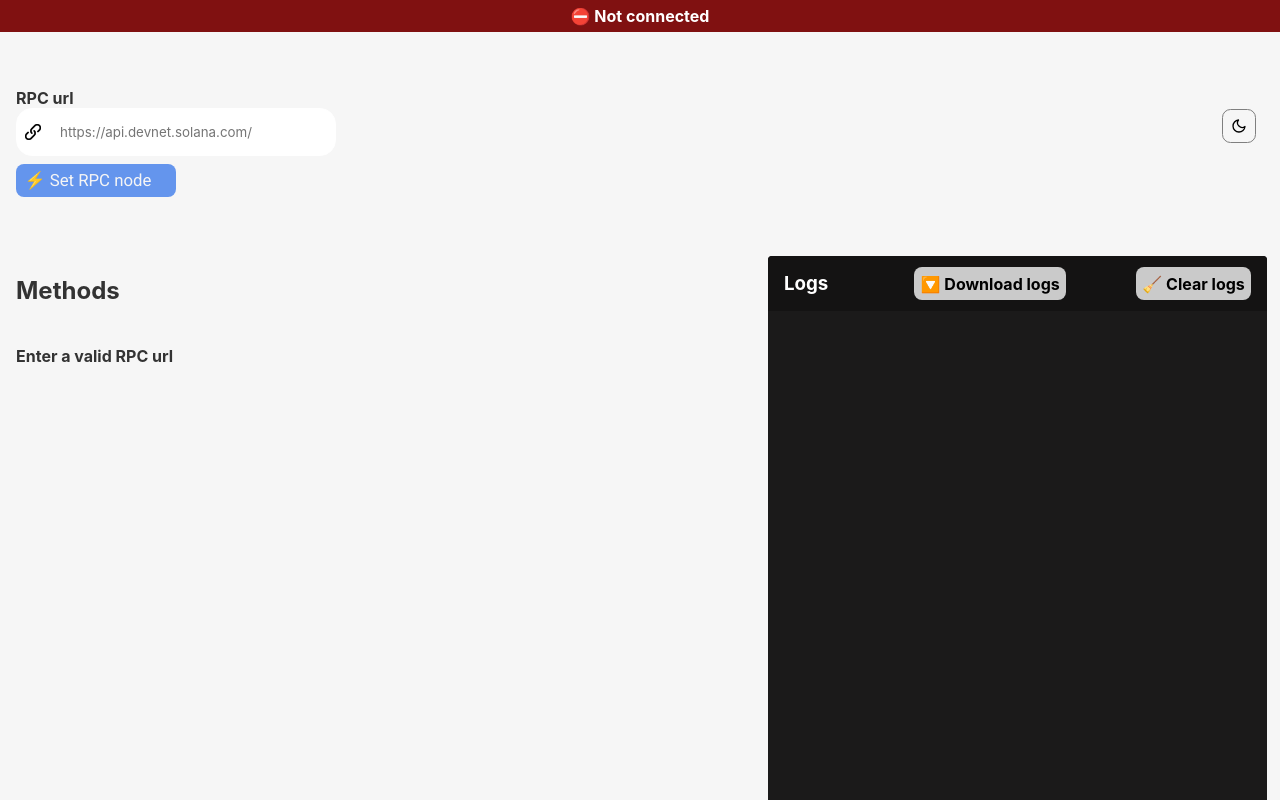
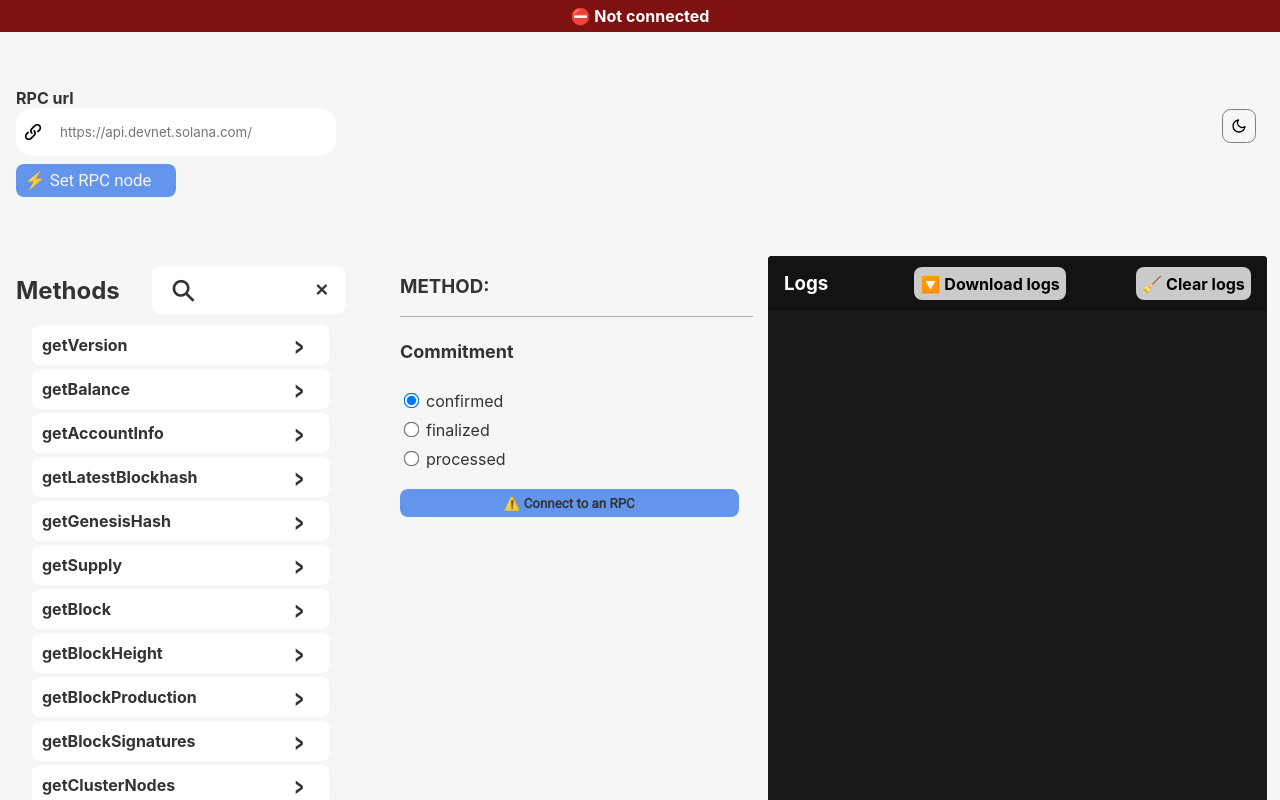
Before and after one commit to aspnxdd/sol-rpc, a Vue app: page / in a window 1280 px wide. Shown: the top 800 px of the page. Built offline with nearby package versions, Linux system fonts and the light colour scheme; what @solana/wallet-adapter-wallets would draw is missing.

Commit message:
ux: improve

```diff
--- a/src/components/RpcBar.vue
+++ b/src/components/RpcBar.vue
@@ -16,7 +16,8 @@ const epochPercentage = ref(0);
 
 async function isRpcEndpointValid() {
   try {
-    if (!rpc.value) return false;
+    if (!rpc.value || rpc.value=="") return false;
+    console.log(1,rpc.value)
     const connection = new RpcMethods(rpc.value);
 
     const blockhash = await connection.getLatestBlockhash();
@@ -34,6 +35,7 @@ async function isRpcEndpointValid() {
     if (lastBlockhash.value) {
       return true;
     }
+    return false;
   } catch (e) {
     console.error(e);
     return false;
@@ -43,6 +45,7 @@ async function isRpcEndpointValid() {
 const setRpcUrl = async () => {
   try {
     const res = await isRpcEndpointValid();
+    console.log("isRpcEndpointValid",res)
     if (!res) {
       rpcStore.setUrl(null);
       isError.value = true;
--- a/src/components/RpcMethodArgs.vue
+++ b/src/components/RpcMethodArgs.vue
@@ -1,9 +1,10 @@
 <script setup lang="ts">
-import { ref, onBeforeUpdate } from 'vue';
+import { ref, onBeforeUpdate, computed, watch, onUpdated } from 'vue';
 import { RpcMethods, RPCMethods } from '@lib/rpcMethods';
 import { getParamNames, capitalize } from '@lib/utils';
 import { useRpcStore, useLogsStore, useMethodsStore } from '@stores';
 import { CommitmentWithoutDeprecated } from '@lib/types';
+import { on } from 'events';
 
 const rpcStore = useRpcStore();
 const methodStore = useMethodsStore();
@@ -22,7 +23,6 @@ function getMethods() {
 async function runMethod() {
   const requestLog = `⚓ Sending request to ${methodStore.method}`;
   logsStore.setLogs(requestLog);
-
   const f = (await new RpcMethods(rpcStore.url!, commitment.value)[
     methodStore.method as keyof RPCMethods
   ](
@@ -42,16 +42,25 @@ async function runMethod() {
     logsStore.setLogs(`${JSON.stringify(obj, null, 2)}`);
   }
 }
-onBeforeUpdate(() => {
+onUpdated(() => {
   if (methodStore.method) {
     getMethods();
   }
+});
+const buttonContent = computed(() => {
+  if (!rpcStore.url) {
+    return '⚠️ Connect to an RPC';
+  }
+  if (!methodStore.method) {
+    return '🧩 Select a method';
+  }
+  return '🚀 Send request to RPC node';
 });
 </script>
 
 <template>
   <section class="container">
-    <div class="args" v-if="methodStore.method">
+    <div class="args">
       <h3>METHOD: {{ methodStore.method }}</h3>
       <hr />
       <span v-for="(arg, index) in args" :key="index">
@@ -80,9 +89,13 @@ onBeforeUpdate(() => {
           ><br />
         </div>
       </div>
-      <button @click="runMethod">🚀 Send request to RPC node</button>
+      <button
+        @click="runMethod"
+        :disabled="!rpcStore.url || !methodStore.method"
+      >
+        {{ buttonContent }}
+      </button>
     </div>
-    <div v-else></div>
   </section>
 </template>
 
@@ -156,8 +169,12 @@ button {
   width: 92%;
   font-weight: 700;
 }
-button:hover {
+button:hover:not(:disabled) {
   background-color: var(--background-color-button-hover);
+}
+button:disabled {
+  color: var(--color-button-disabled);
+  cursor: not-allowed;
 }
 .commitment {
   transform: scale(1.2);
--- a/src/components/RpcMethods.vue
+++ b/src/components/RpcMethods.vue
@@ -3,7 +3,6 @@ import { ref, watch } from 'vue';
 import { Methods } from '../stores/Method';
 import { useRpcStore, useMethodsStore } from '@stores';
 import { debounce } from '@lib/utils';
-const rpcStore = useRpcStore();
 const methodStore = useMethodsStore();
 const methods = ref<Methods[]>([
   'getVersion',
@@ -57,7 +56,7 @@ const searchIcon = ref('&#9906;');
     <div>
       <span class="methods-container">
         <h2>Methods</h2>
-        <span class="search-bar" v-if="rpcStore.url">
+        <span class="search-bar">
           <p v-html="searchIcon"></p>
           <input type="search" v-model="searchQuery" />
           <button @click="clearSearchbar">&#x2715;</button>
@@ -66,13 +65,14 @@ const searchIcon = ref('&#9906;');
       <div class="methods">
         <span
           v-for="method in methodsFiltered"
-          v-if="rpcStore.url"
           @click="() => setMethod(method)"
+          :class="{
+            selected: method === methodStore.method,
+          }"
         >
           <p>{{ method }}</p>
           <strong>></strong>
         </span>
-        <h4 v-else>Enter a valid RPC url</h4>
       </div>
     </div>
   </section>
@@ -97,6 +97,12 @@ const searchIcon = ref('&#9906;');
   border-radius: 0.5rem;
   background-color: var(--background-color-input);
   padding-left: 1rem;
+  border: var(--background-color-input) 1px solid;
+
+}
+.search-bar:focus-within {
+  border: 1px solid #adb9bb;
+
 }
 .search-bar input {
   font-size: 1.05rem;
@@ -183,7 +189,8 @@ const searchIcon = ref('&#9906;');
   overflow: hidden;
   font-weight: bold;
 }
-.methods span:hover {
+.methods span:hover,
+.methods span.selected {
   border: var(--text-color-secondary) 2.3px solid;
 }
 </style>
```
